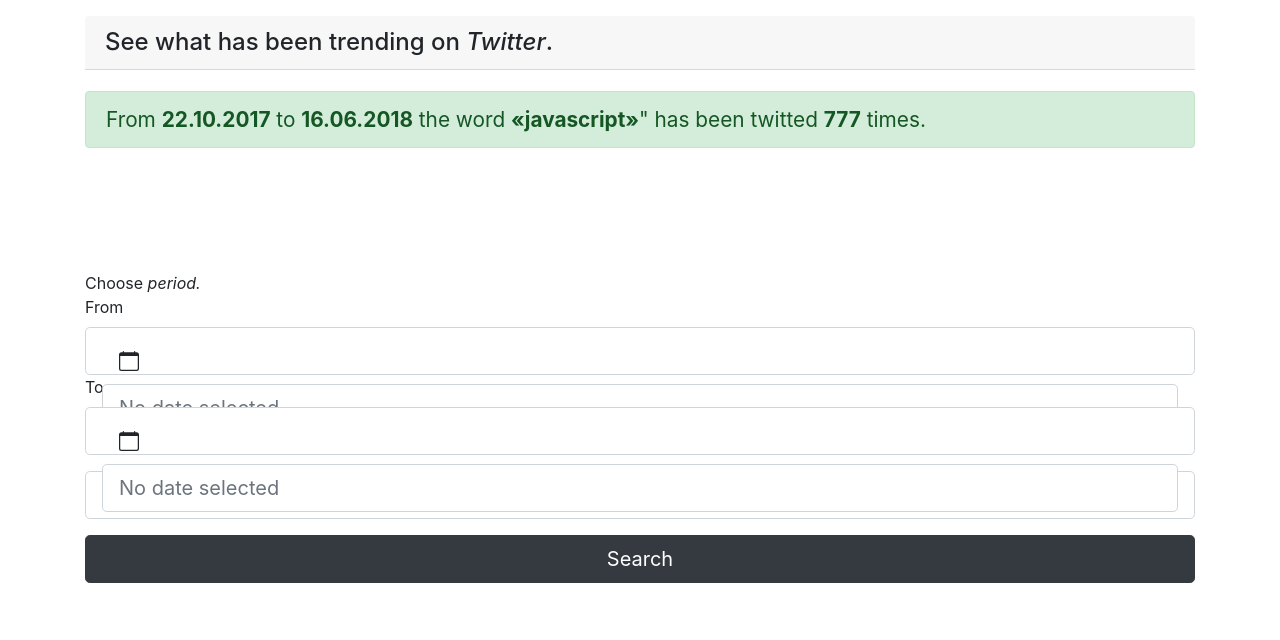
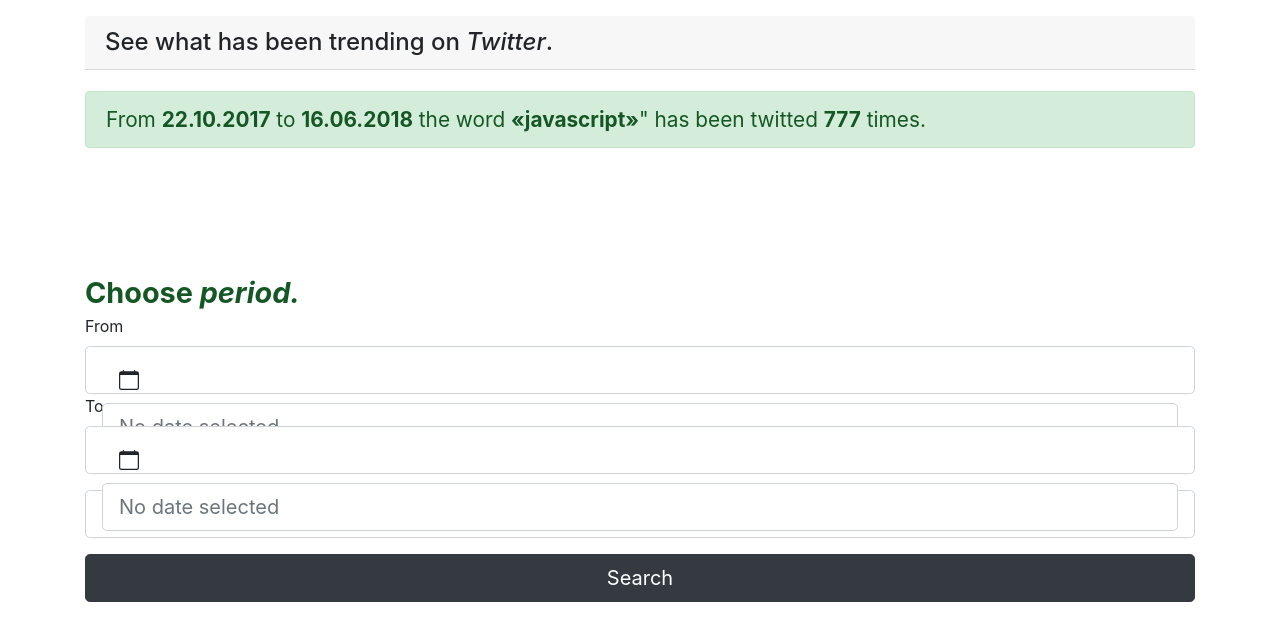
Before and after one commit to mihailgaberov/twitrender, a Vue app in the folder client/: page / in a window 1280 px wide. Shown: the top 640 px of the page. Built offline with nearby package versions, Linux system fonts and the light colour scheme.

Commit message:
:sparkles: Updated meta data.

```diff
--- a/client/package.json
+++ b/client/package.json
@@ -1,6 +1,6 @@
 {
-  "name": "client",
-  "version": "0.1.0",
+  "name": "twitrender",
+  "version": "1.0.0",
   "private": true,
   "scripts": {
     "serve": "vue-cli-service serve",
--- a/client/public/index.html
+++ b/client/public/index.html
@@ -6,7 +6,7 @@
     <meta name="viewport" content="width=device-width,initial-scale=1.0">
     <link rel="icon" href="<%= BASE_URL %>favicon.ico">
     <link href="https://fonts.googleapis.com/css2?family=Quicksand&display=swap" rel="stylesheet">
-    <title><%= htmlWebpackPlugin.options.title %></title>
+    <title>Twitrender - see what has been trending on Twitter</title>
   </head>
   <body>
     <noscript>
--- a/client/src/components/Controls.vue
+++ b/client/src/components/Controls.vue
@@ -1,6 +1,6 @@
 <template>
   <div class="controls">
-    <div>Choose <i>period.</i></div>
+    <div class="choose-period">Choose <i>period.</i></div>
     <label>From</label>
     <b-form-datepicker calendar-width="300"
                        class="datepicker-from"
@@ -52,6 +52,11 @@
 </script>
 
 <style scoped>
+  .choose-period {
+    color: #155724;
+    font-weight: bold;
+    font-size: 1.8em;
+  }
   .search-field {
     margin: 1em 0;
   }
```
